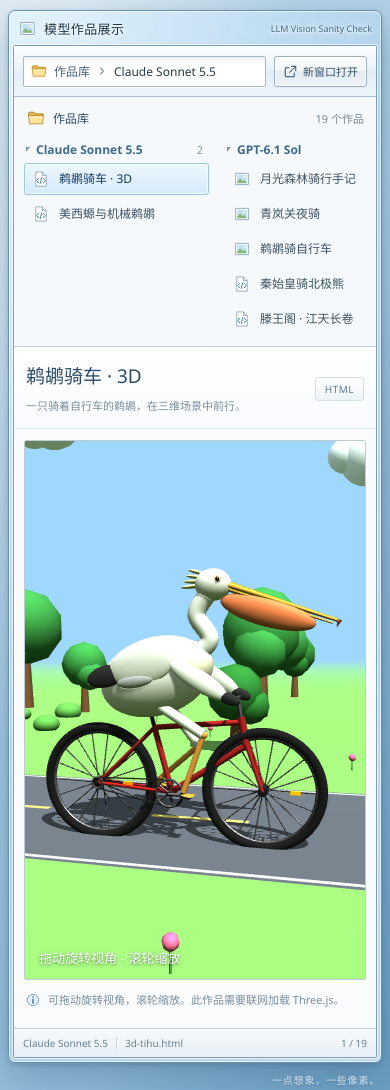
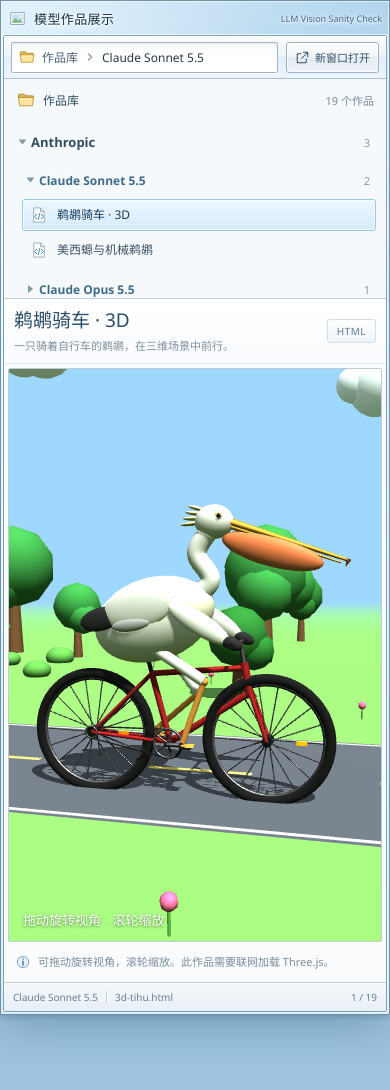
Before and after one commit to AlgoZZi/llm-vision-sanity-check, a plain HTML site: page index.html in a window 390 px wide. Shown: the top 1090 px of the page. After the commit the page ends 1015 px from the top, so only its background shows below. Drawn offline with nearby package versions, Linux system fonts and the light colour scheme.

Commit message:
feat: 优化作品导航与全屏展示布局

```diff
--- a/app.js
+++ b/app.js
@@ -170,6 +170,11 @@ const elements = {
 };
 
 const buttons = new Map();
+const modelGroups = new Map();
+const providers = [
+  { name: "Anthropic", models: ["Claude Sonnet 5.5", "Claude Opus 5.5"] },
+  { name: "OpenAI", models: ["GPT-6.1 Sol", "GPT-6.2 Sol"] },
+];
 let currentWorkId = null;
 
 function isSvg(work) {
@@ -186,26 +191,38 @@ function createIcon(name) {
   return icon;
 }
 
+function createGroup(name, count, className) {
+  const group = document.createElement("details");
+  const heading = document.createElement("summary");
+  const label = document.createElement("span");
+  const badge = document.createElement("span");
+
+  group.className = `${className}-group`;
+  heading.className = `${className}-heading`;
+  label.textContent = name;
+  badge.className = "model-count";
+  badge.textContent = count;
+  badge.setAttribute("aria-label", `${count} 个作品`);
+  heading.append(label, badge);
+  group.append(heading);
+  return group;
+}
+
 function createNavigation() {
-  const models = [...new Set(works.map((work) => work.model))];
+  document.querySelector(".library-count").textContent = `${works.length} 个作品`;
 
-  for (const [index, model] of models.entries()) {
-    const modelWorks = works.filter((work) => work.model === model);
-    const group = document.createElement("section");
-    const heading = document.createElement("h2");
-    const count = document.createElement("span");
+  for (const provider of providers) {
+    const providerWorks = works.filter((work) => provider.models.includes(work.model));
+    const providerGroup = createGroup(provider.name, providerWorks.length, "provider");
+    const models = document.createElement("div");
+    models.className = "provider-models";
+
+    for (const model of provider.models) {
+      const modelWorks = providerWorks.filter((work) => work.model === model);
+      const group = createGroup(model, modelWorks.length, "model");
       const list = document.createElement("ul");
-
-    group.className = "model-group";
-    heading.className = "model-heading";
-    heading.id = `model-${index}`;
-    heading.textContent = model;
-    group.setAttribute("aria-labelledby", heading.id);
-    count.className = "model-count";
-    count.textContent = modelWorks.length;
-    count.setAttribute("aria-label", `${modelWorks.length} 个作品`);
-    heading.append(count);
       list.className = "model-works";
+      modelGroups.set(model, { provider: providerGroup, model: group });
 
       for (const work of modelWorks) {
         const item = document.createElement("li");
@@ -215,7 +232,7 @@ function createNavigation() {
         button.type = "button";
         button.className = "work-button";
         button.dataset.workId = work.id;
-      button.title = `${work.title} · ${work.file}`;
+        button.title = work.title;
         button.setAttribute("aria-controls", "preview-content");
         name.className = "work-name";
         name.textContent = work.title;
@@ -228,14 +245,33 @@ function createNavigation() {
         list.append(item);
       }
 
-    group.append(heading, list);
-    elements.list.append(group);
+      group.append(list);
+      models.append(group);
+    }
+
+    providerGroup.append(models);
+    elements.list.append(providerGroup);
   }
 }
 
 function showWork(work) {
   if (currentWorkId === work.id) return;
   currentWorkId = work.id;
+
+  const groups = modelGroups.get(work.model);
+  groups.provider.open = true;
+  groups.model.open = true;
+  requestAnimationFrame(() => {
+    if (currentWorkId !== work.id) return;
+    const button = buttons.get(work.id);
+    const listBounds = elements.list.getBoundingClientRect();
+    const buttonBounds = button.getBoundingClientRect();
+    if (buttonBounds.top < listBounds.top) {
+      elements.list.scrollTop += buttonBounds.top - listBounds.top;
+    } else if (buttonBounds.bottom > listBounds.bottom) {
+      elements.list.scrollTop += buttonBounds.bottom - listBounds.bottom;
+    }
+  });
 
   const svg = isSvg(work);
   const source = `./works/${encodeURIComponent(work.file)}`;
--- a/index.html
+++ b/index.html
@@ -7,8 +7,8 @@
     <meta name="description" content="一个带有 Windows 7 气息的小作品库，收藏不同模型生成的插画、动画与交互作品。" />
     <title>模型作品展示 · LLM Vision</title>
     <link rel="icon" href="./favicon.svg" type="image/svg+xml" />
-    <link rel="stylesheet" href="./styles.css" />
-    <script src="./app.js" defer></script>
+    <link rel="stylesheet" href="./styles.css?v=provider-nav-1" />
+    <script src="./app.js?v=provider-nav-1" defer></script>
   </head>
   <body>
     <svg class="icon-definitions" xmlns="http://www.w3.org/2000/svg" aria-hidden="true">
@@ -71,7 +71,7 @@
                 <span>作品库</span>
                 <span class="library-count">19 个作品</span>
               </div>
-              <nav id="work-list" class="work-list" aria-label="按模型浏览作品"></nav>
+              <nav id="work-list" class="work-list" aria-label="按厂商和模型浏览作品"></nav>
               <div class="sidebar-footnote">插画 · 动画 · 交互</div>
             </aside>
 
@@ -107,7 +107,6 @@
           </footer>
         </div>
       </div>
-      <p class="desktop-caption">一点想象，一些像素。</p>
     </div>
     <noscript><p class="noscript-message">请启用 JavaScript，以切换和预览作品。</p></noscript>
   </body>
--- a/styles.css
+++ b/styles.css
@@ -56,7 +56,7 @@ a:focus-visible {
 .desktop {
   min-height: 100vh;
   min-height: 100dvh;
-  padding: 28px 32px 14px;
+  padding: 0;
   background:
     radial-gradient(ellipse at 13% 6%, #ffffff85, transparent 47%),
     radial-gradient(ellipse at 94% 95%, #548aaf70, transparent 54%),
@@ -66,14 +66,14 @@ a:focus-visible {
 .explorer-window {
   display: flex;
   flex-direction: column;
-  max-width: 1480px;
-  height: calc(100vh - 72px);
-  height: calc(100dvh - 72px);
-  min-height: 570px;
-  margin: 0 auto;
-  padding: 0 7px 7px;
+  width: 100%;
+  height: 100vh;
+  height: 100dvh;
+  min-height: 420px;
+  margin: 0;
+  padding: 0 3px 3px;
   border: 1px solid #6b91ac;
-  border-radius: 9px;
+  border-radius: 0;
   background: linear-gradient(115deg, #e2f3ffba, #b3d7f0aa 45%, #e7f6ffb3);
   box-shadow:
     0 0 0 1px #ffffff8c inset,
@@ -87,7 +87,7 @@ a:focus-visible {
   align-items: center;
   justify-content: space-between;
   gap: 16px;
-  min-height: 37px;
+  min-height: 29px;
   padding: 0 7px;
   text-shadow: 0 1px 2px #fff, 0 0 7px #fff;
 }
@@ -133,8 +133,8 @@ a:focus-visible {
   display: flex;
   align-items: center;
   gap: 13px;
-  min-height: 54px;
-  padding: 10px 14px;
+  min-height: 43px;
+  padding: 5px 10px;
   border-bottom: 1px solid #aebfce;
   background: linear-gradient(#fbfdff 0%, #eaf2f9 48%, #e2edf7 49%, #edf5fb 100%);
   box-shadow: 0 1px 0 #fff inset;
@@ -212,7 +212,7 @@ a:focus-visible {
 .workspace {
   display: grid;
   flex: 1;
-  grid-template-columns: 242px minmax(0, 1fr);
+  grid-template-columns: 230px minmax(0, 1fr);
   min-height: 0;
 }
 
@@ -251,26 +251,68 @@ a:focus-visible {
   scrollbar-color: #b6c9d8 transparent;
 }
 
-.model-group + .model-group {
-  margin-top: 18px;
+.provider-group + .provider-group {
+  margin-top: 10px;
 }
 
+.provider-heading,
 .model-heading {
   display: flex;
   align-items: center;
   gap: 6px;
-  margin: 0 6px 5px;
+  min-height: 34px;
+  padding: 7px 6px;
+  border-radius: 3px;
   color: #406b8a;
   font-size: 12px;
   font-weight: 600;
+  list-style: none;
+  cursor: pointer;
 }
 
+.provider-heading {
+  color: #314c63;
+  font-size: 13px;
+}
+
+.provider-heading::-webkit-details-marker,
+.model-heading::-webkit-details-marker {
+  display: none;
+}
+
+.provider-heading:hover,
+.model-heading:hover {
+  background: #e9f4fc;
+}
+
+.provider-heading:focus-visible,
+.model-heading:focus-visible {
+  outline: 2px solid #75a7cc;
+  outline-offset: -2px;
+}
+
+.provider-heading::before,
 .model-heading::before {
+  flex: 0 0 auto;
   width: 0;
   height: 0;
-  border-top: 5px solid #8398a7;
-  border-right: 4px solid transparent;
+  border-top: 4px solid transparent;
+  border-bottom: 4px solid transparent;
+  border-left: 5px solid #8398a7;
   content: "";
+}
+
+.provider-group[open] > .provider-heading::before,
+.model-group[open] > .model-heading::before {
+  transform: rotate(90deg);
+}
+
+.provider-models {
+  padding-left: 8px;
+}
+
+.model-group + .model-group {
+  margin-top: 4px;
 }
 
 .model-count {
@@ -349,7 +391,7 @@ a:focus-visible {
   align-items: center;
   justify-content: space-between;
   gap: 16px;
-  padding: 21px 24px 18px;
+  padding: 9px 14px;
   border-bottom: 1px solid #e2eaf1;
   background: linear-gradient(#fff, #f9fbfe);
 }
@@ -359,9 +401,9 @@ a:focus-visible {
 }
 
 .preview-heading h2 {
-  margin: 0 0 7px;
+  margin: 0 0 3px;
   color: #2a4c66;
-  font-size: 21px;
+  font-size: 18px;
   font-weight: 400;
   line-height: 1.4;
 }
@@ -388,7 +430,7 @@ a:focus-visible {
   position: relative;
   flex: 1;
   min-height: 0;
-  margin: 18px 22px 0;
+  margin: 6px 8px 0;
   overflow: hidden;
   border: 1px solid #bccbd6;
   border-radius: 2px;
@@ -444,8 +486,8 @@ iframe.artwork {
   display: flex;
   align-items: flex-start;
   gap: 7px;
-  min-height: 48px;
-  padding: 13px 23px 14px;
+  min-height: 30px;
+  padding: 6px 10px;
 }
 
 .preview-footer .icon {
@@ -492,16 +534,6 @@ iframe.artwork {
   white-space: nowrap;
 }
 
-.desktop-caption {
-  max-width: 1480px;
-  margin: 10px auto 0;
-  color: #f3faff;
-  font-size: 11px;
-  letter-spacing: 0.08em;
-  text-align: right;
-  text-shadow: 0 1px 2px #436d8d80;
-}
-
 .noscript-message {
   position: fixed;
   inset: auto 12px 12px;
@@ -519,25 +551,7 @@ iframe.artwork {
   }
 }
 
-@media (min-width: 1700px) {
-  .desktop {
-    padding-top: 42px;
-  }
-
-  .explorer-window {
-    height: calc(100dvh - 92px);
-  }
-}
-
 @media (max-width: 1000px) {
-  .desktop {
-    padding: 16px 16px 12px;
-  }
-
-  .explorer-window {
-    height: calc(100dvh - 56px);
-  }
-
   .workspace {
     grid-template-columns: 215px minmax(0, 1fr);
   }
@@ -546,31 +560,13 @@ iframe.artwork {
     padding-right: 12px;
     padding-left: 12px;
   }
-
-  .preview-heading {
-    padding: 18px;
-  }
-
-  .preview-stage {
-    margin: 14px 16px 0;
-  }
-
-  .preview-footer {
-    padding-right: 17px;
-    padding-left: 17px;
-  }
 }
 
 @media (max-width: 680px) {
-  .desktop {
-    padding: 10px 8px 12px;
-  }
-
   .explorer-window {
     height: auto;
-    min-height: calc(100dvh - 48px);
-    padding: 0 4px 4px;
-    border-radius: 7px;
+    min-height: 100dvh;
+    padding: 0 2px 2px;
   }
 
   .titlebar {
@@ -584,8 +580,8 @@ iframe.artwork {
 
   .toolbar {
     gap: 8px;
-    min-height: 51px;
-    padding: 9px;
+    min-height: 43px;
+    padding: 5px 7px;
   }
 
   .address-bar {
@@ -619,25 +615,16 @@ iframe.artwork {
   }
 
   .work-list {
-    display: flex;
     flex: none;
-    gap: 16px;
-    max-height: 210px;
+    max-height: 180px;
     padding: 5px 10px 12px;
-    overflow-x: auto;
+    overflow-x: hidden;
     overflow-y: auto;
   }
 
-  .model-group {
-    flex: 0 0 185px;
-  }
-
-  .model-group + .model-group {
-    margin-top: 0;
-  }
-
+  .provider-heading,
   .model-heading {
-    margin-left: 2px;
+    min-height: 38px;
   }
 
   .work-button {
@@ -657,7 +644,7 @@ iframe.artwork {
 
   .preview-heading {
     gap: 10px;
-    padding: 16px 12px 13px;
+    padding: 8px 10px;
   }
 
   .preview-heading h2 {
@@ -670,8 +657,8 @@ iframe.artwork {
 
   .preview-stage {
     flex: none;
-    height: clamp(320px, 64vh, 620px);
-    margin: 11px 10px 0;
+    height: clamp(360px, 68dvh, 760px);
+    margin: 4px 4px 0;
   }
 
   .preview-footer {
@@ -685,11 +672,6 @@ iframe.artwork {
     font-size: 10px;
   }
 
-  .desktop-caption {
-    margin-top: 9px;
-    padding-right: 2px;
-    font-size: 10px;
-  }
 }
 
 @media (prefers-reduced-motion: reduce) {
```
Lines whose indentation alone changed are shown as unchanged.
